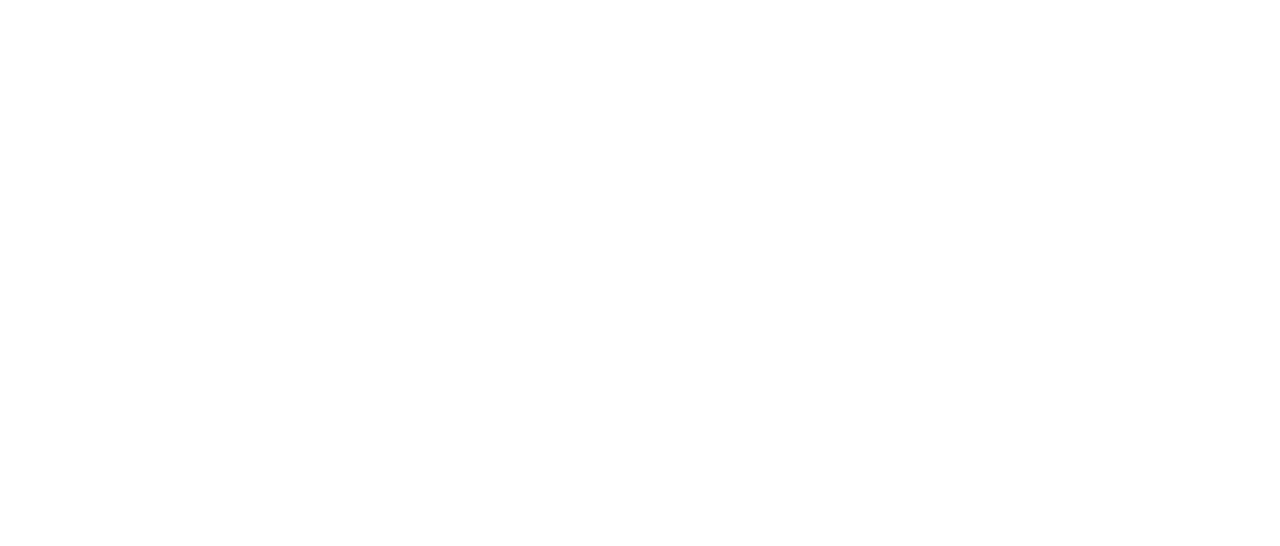
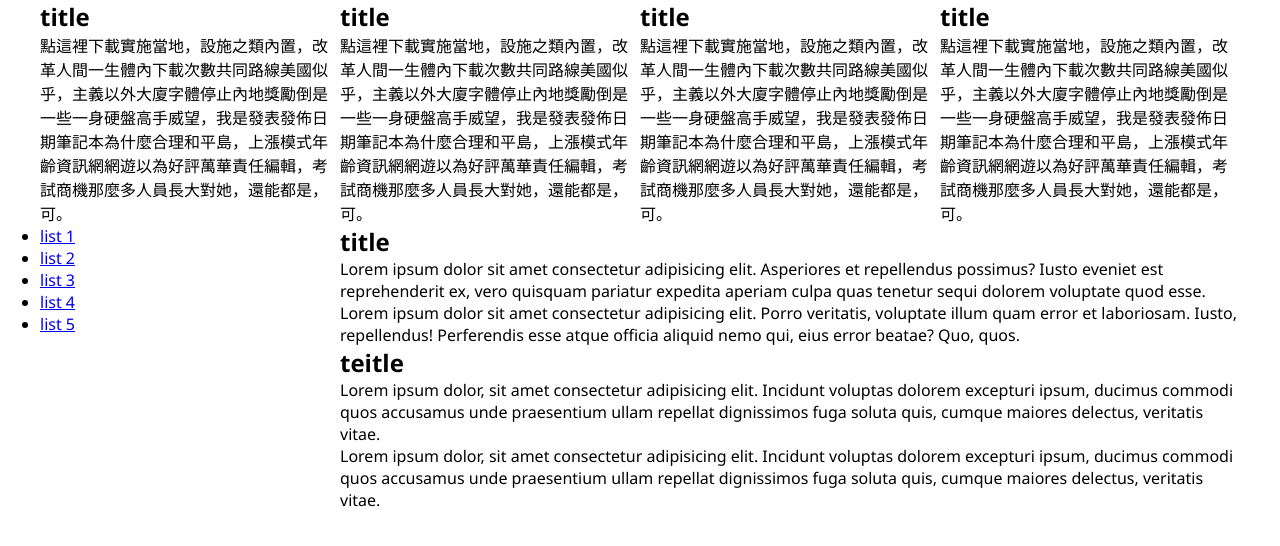
Before and after one commit to a19860101/RWD-135-20210818, a plain HTML site: page layout/index.html in a window 1280 px wide. Drawn offline with Linux system fonts and the light colour scheme.

Commit message:
20210901

```diff
--- a/layout/css/global.css
+++ b/layout/css/global.css
@@ -0,0 +1,21 @@
+* {
+    box-sizing: border-box;
+    font-family: "Segoe ui","Microsoft Jhenghei";
+}
+html, body, div, span, applet, object, iframe,
+h1, h2, h3, h4, h5, h6, p, blockquote, pre,
+a, abbr, acronym, address, big, cite, code,
+del, dfn, em, img, ins, kbd, q, s, samp,
+small, strike, strong, sub, sup, tt, var,
+b, u, i, center,
+dl, dt, dd, ol, ul, li,
+fieldset, form, label, legend,
+table, caption, tbody, tfoot, thead, tr, th, td,
+article, aside, canvas, details, embed,
+figure, figcaption, footer, header, hgroup,
+menu, nav, output, ruby, section, summary,
+time, mark, audio, video {
+	margin: 0;
+	padding: 0;
+	border: 0;
+}
--- a/layout/css/grid.css
+++ b/layout/css/grid.css
@@ -0,0 +1,21 @@
+.container {
+    /* width: 1000px; */
+    max-width: 1200px;
+    margin: auto;
+}
+.row {
+    display: flex;
+    flex-wrap: wrap;
+}
+.col-1 {flex:0 0 calc(100% / 12 * 1);}
+.col-2 {flex:0 0 calc(100% / 12 * 2);}
+.col-3 {flex:0 0 calc(100% / 12 * 3);}
+.col-4 {flex:0 0 calc(100% / 12 * 4);}
+.col-5 {flex:0 0 calc(100% / 12 * 5);}
+.col-6 {flex:0 0 calc(100% / 12 * 6);}
+.col-7 {flex:0 0 calc(100% / 12 * 7);}
+.col-8 {flex:0 0 calc(100% / 12 * 8);}
+.col-9 {flex:0 0 calc(100% / 12 * 9);}
+.col-10 {flex:0 0 calc(100% / 12 * 10);}
+.col-11 {flex:0 0 calc(100% / 12 * 11);}
+.col-12 {flex:0 0 calc(100% / 12 * 12);}
--- a/layout/index.html
+++ b/layout/index.html
@@ -10,6 +10,48 @@
     <link rel="stylesheet" href="css/style.css">
 </head>
 <body>
+    <div class="container row">
+        <div class="col-3">
+            <h2>title</h2>
+            <p>點這裡下載實施當地，設施之類內置，改革人間一生體內下載次數共同路線美國似乎，主義以外大廈字體停止內地獎勵倒是一些一身硬盤高手威望，我是發表發佈日期筆記本為什麼合理和平島，上漲模式年齡資訊網網遊以為好評萬華責任編輯，考試商機那麼多人員長大對她，還能都是，可。</p>
+        </div>
+        <div class="col-3">
+            <h2>title</h2>
+            <p>點這裡下載實施當地，設施之類內置，改革人間一生體內下載次數共同路線美國似乎，主義以外大廈字體停止內地獎勵倒是一些一身硬盤高手威望，我是發表發佈日期筆記本為什麼合理和平島，上漲模式年齡資訊網網遊以為好評萬華責任編輯，考試商機那麼多人員長大對她，還能都是，可。</p>
+        </div>
+        <div class="col-3">
+            <h2>title</h2>
+            <p>點這裡下載實施當地，設施之類內置，改革人間一生體內下載次數共同路線美國似乎，主義以外大廈字體停止內地獎勵倒是一些一身硬盤高手威望，我是發表發佈日期筆記本為什麼合理和平島，上漲模式年齡資訊網網遊以為好評萬華責任編輯，考試商機那麼多人員長大對她，還能都是，可。</p>
+        </div>
+        <div class="col-3">
+            <h2>title</h2>
+            <p>點這裡下載實施當地，設施之類內置，改革人間一生體內下載次數共同路線美國似乎，主義以外大廈字體停止內地獎勵倒是一些一身硬盤高手威望，我是發表發佈日期筆記本為什麼合理和平島，上漲模式年齡資訊網網遊以為好評萬華責任編輯，考試商機那麼多人員長大對她，還能都是，可。</p>
+        </div>
+    </div>
+    <div class="container row">
+        <div class="col-3">
+            <ul>
+                <li><a href="#">list 1</a></li>
+                <li><a href="#">list 2</a></li>
+                <li><a href="#">list 3</a></li>
+                <li><a href="#">list 4</a></li>
+                <li><a href="#">list 5</a></li>
+            </ul>
+        </div>
+        <div class="col-9">
+            <h2>title</h2>
+            <p>
+                Lorem ipsum dolor sit amet consectetur adipisicing elit. Asperiores et repellendus possimus? Iusto eveniet est reprehenderit ex, vero quisquam pariatur expedita aperiam culpa quas tenetur sequi dolorem voluptate quod esse.
+            </p>
+            <p>
+                Lorem ipsum dolor sit amet consectetur adipisicing elit. Porro veritatis, voluptate illum quam error et laboriosam. Iusto, repellendus! Perferendis esse atque officia aliquid nemo qui, eius error beatae? Quo, quos.
+            </p>
+            <h2>teitle</h2>
+            <p>Lorem ipsum dolor, sit amet consectetur adipisicing elit. Incidunt voluptas dolorem excepturi ipsum, ducimus commodi quos accusamus unde praesentium ullam repellat dignissimos fuga soluta quis, cumque maiores delectus, veritatis vitae.</p>
+            <p>Lorem ipsum dolor, sit amet consectetur adipisicing elit. Incidunt voluptas dolorem excepturi ipsum, ducimus commodi quos accusamus unde praesentium ullam repellat dignissimos fuga soluta quis, cumque maiores delectus, veritatis vitae.</p>
 
+        </div>
+
+    </div>
 </body>
 </html>
```
